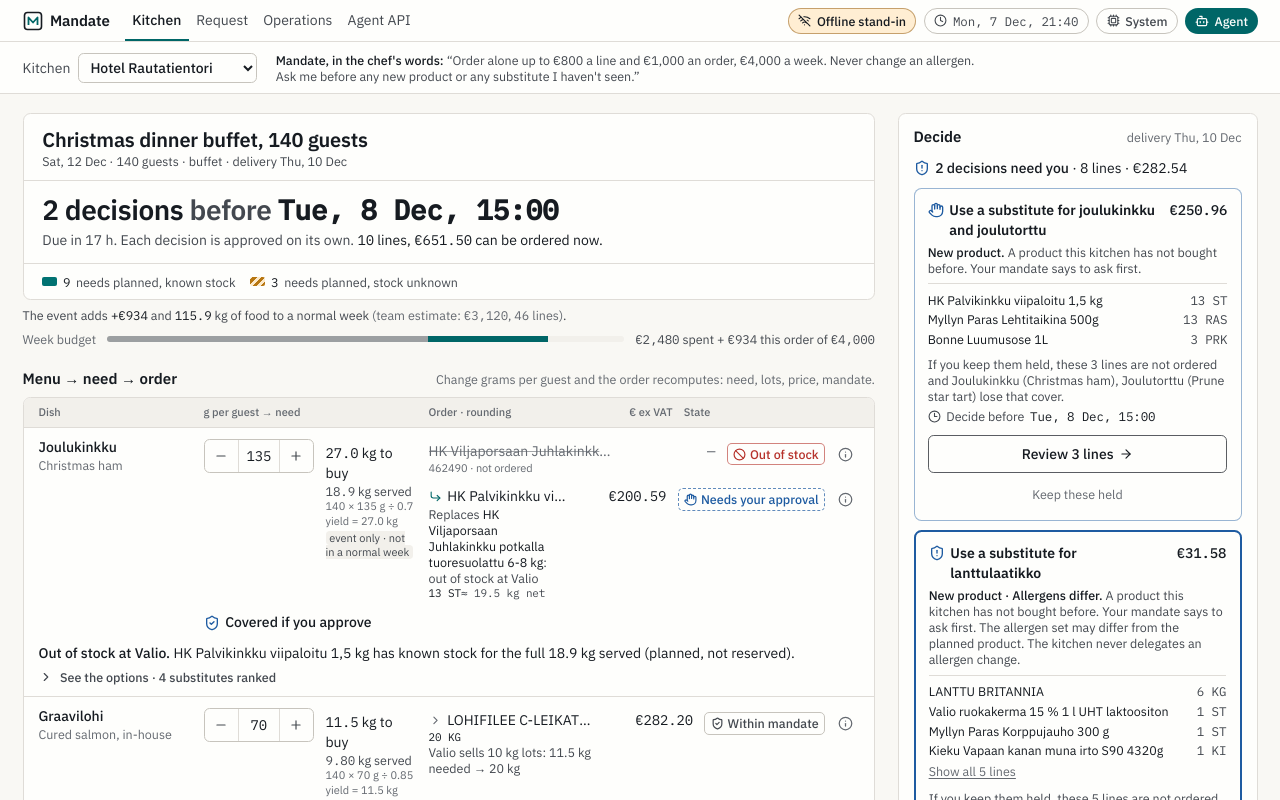
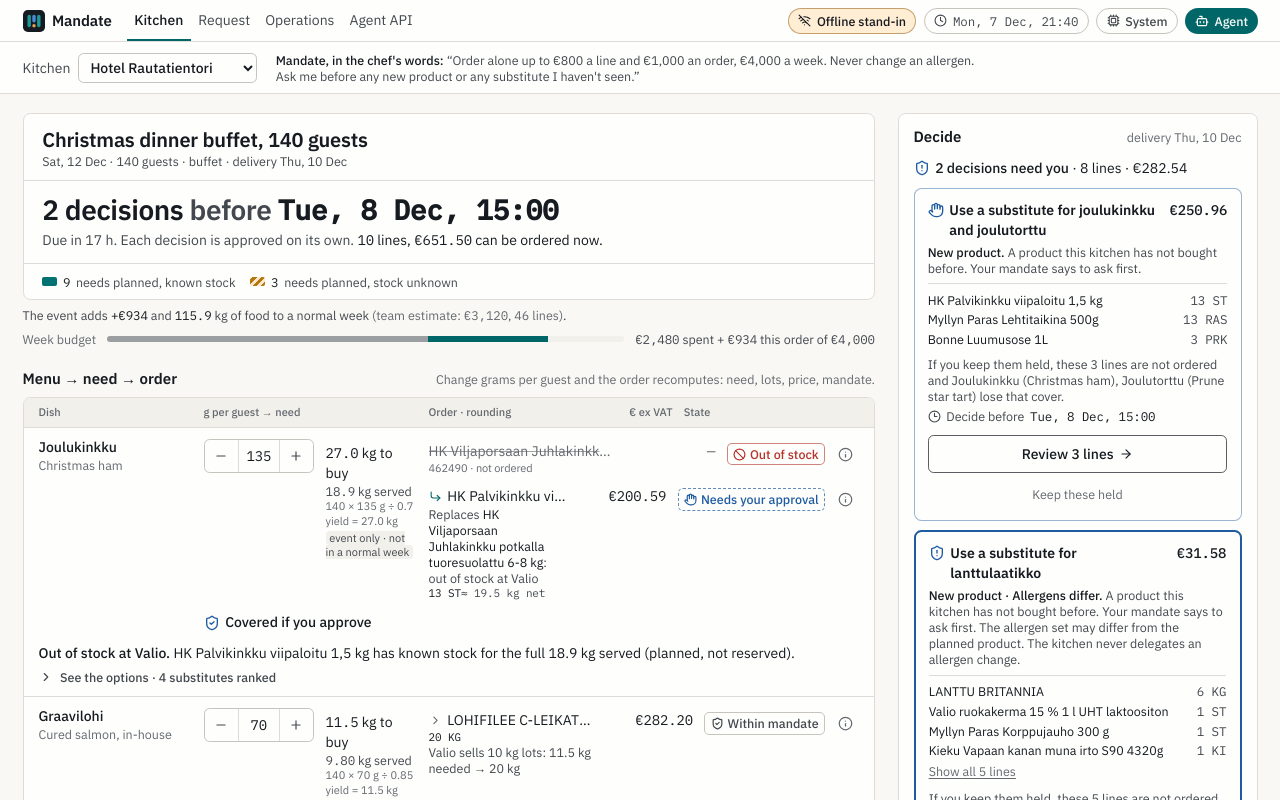
Before and after one commit to iloos/junction-2026, a SvelteKit app: page /offline in a window 1280 px wide. Shown: the top 800 px of the page. Built offline with nearby package versions, Linux system fonts and the light colour scheme.

Commit message:
Replaced the Svelte favicon and header mark with the tier M
The three tiers spell M: teal posts act, the blue bar proposes, the amber dot is the chef's sign-off. Hex fills, not CSS vars, because favicons can't read page tokens and the mark should stay fixed across themes.

```diff
--- a/src/routes/+layout.svelte
+++ b/src/routes/+layout.svelte
@@ -83,24 +83,13 @@
 			class="flex shrink-0 items-center gap-2 text-heading font-semibold tracking-[-0.01em]"
 			aria-label="Mandate home"
 		>
-			<svg width="20" height="20" viewBox="0 0 20 20" aria-hidden="true">
-				<rect
-					x="1.5"
-					y="1.5"
-					width="17"
-					height="17"
-					rx="3"
-					fill="none"
-					stroke="currentColor"
-					stroke-width="1.6"
-				/>
-				<path
-					d="M5.5 14V6.5l4.5 5 4.5-5V14"
-					fill="none"
-					stroke="var(--color-accent)"
-					stroke-width="1.8"
-					stroke-linejoin="round"
-				/>
+			<!-- The three tiers spell M: teal posts act, the blue bar proposes, the amber dot is the chef's sign-off. -->
+			<svg width="22" height="22" viewBox="0 0 32 32" aria-hidden="true">
+				<rect width="32" height="32" rx="7" fill="#161b21" />
+				<rect x="6.5" y="7" width="5" height="18" rx="2.5" fill="#1d9999" />
+				<rect x="13.5" y="7" width="5" height="11" rx="2.5" fill="#4c88d3" />
+				<rect x="20.5" y="7" width="5" height="18" rx="2.5" fill="#1d9999" />
+				<circle cx="16" cy="23" r="2.5" fill="#e5a14b" />
 			</svg>
 			<span class="hidden md:inline">Mandate</span>
 		</a>
```
Also changed, not shown: src/lib/assets/favicon.svg, static/favicon.svg.
